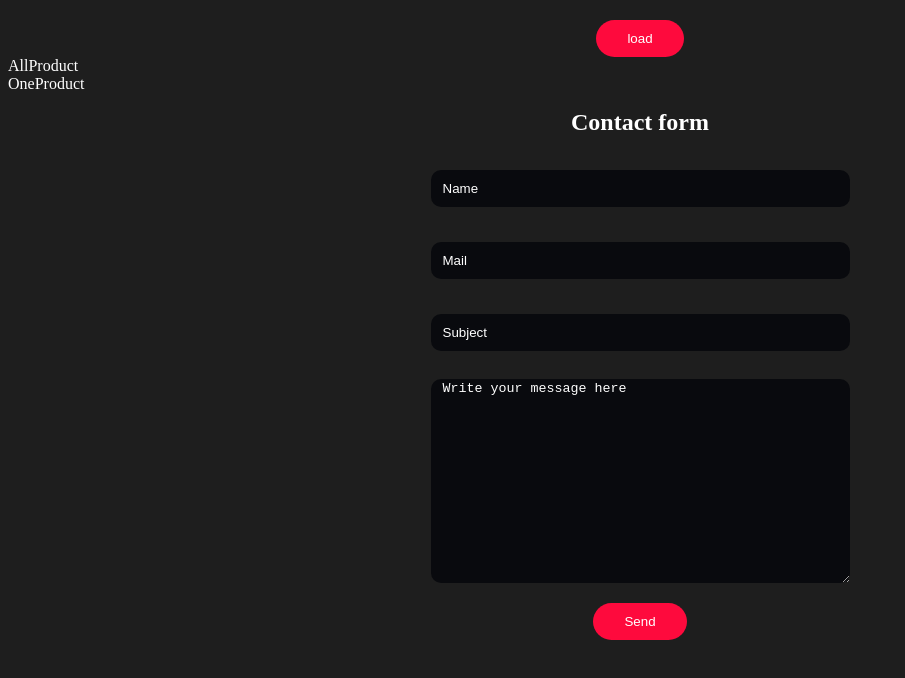
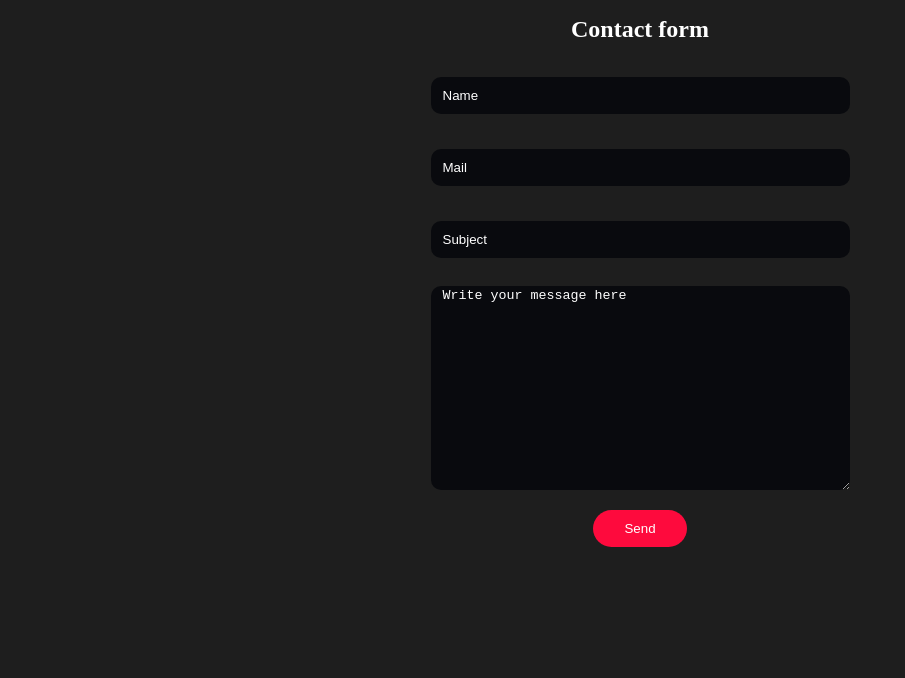
Before and after one commit to WildCodeSchool-2023-09/JS-RMT-React_If-Projet2-Watch_now, a React (Vite) app in the folder frontend/: page / in a window 1280 px wide. Shown: the top 678 px of the page, without its empty margins (0-905 px from the left). Built offline with nearby package versions, Linux system fonts and the light colour scheme.

Commit message:
Modification des trois observations faites Thibault et Maxim

```diff
--- a/frontend/src/App.jsx
+++ b/frontend/src/App.jsx
@@ -1,25 +1,9 @@
-import axios from "axios";
 import "./App.css";
 import Contact from "./components/Contact";
-import AllProduct from "./pages/AllProduct";
-import OneProduct from "./pages/OneProduct";
 
 function App() {
-  const load = () => {
-    axios
-      .get("http://localhost:3310/api/items")
-      .then((result) => {
-        console.info(result.data);
-      })
-      .catch((err) => console.error(err));
-  };
   return (
     <div className="App">
-      <button type="button" onClick={() => load()}>
-        load
-      </button>
-      <AllProduct />
-      <OneProduct />
       <Contact />
     </div>
   );
--- a/frontend/src/pages/AllProduct.jsx
+++ /dev/null
@@ -1,7 +0,0 @@
-import React from "react";
-
-function AllProduct() {
-  return <div>AllProduct</div>;
-}
-
-export default AllProduct;
--- a/frontend/src/pages/OneProduct.jsx
+++ /dev/null
@@ -1,7 +0,0 @@
-import React from "react";
-
-function OneProduct() {
-  return <div>OneProduct</div>;
-}
-
-export default OneProduct;
```
